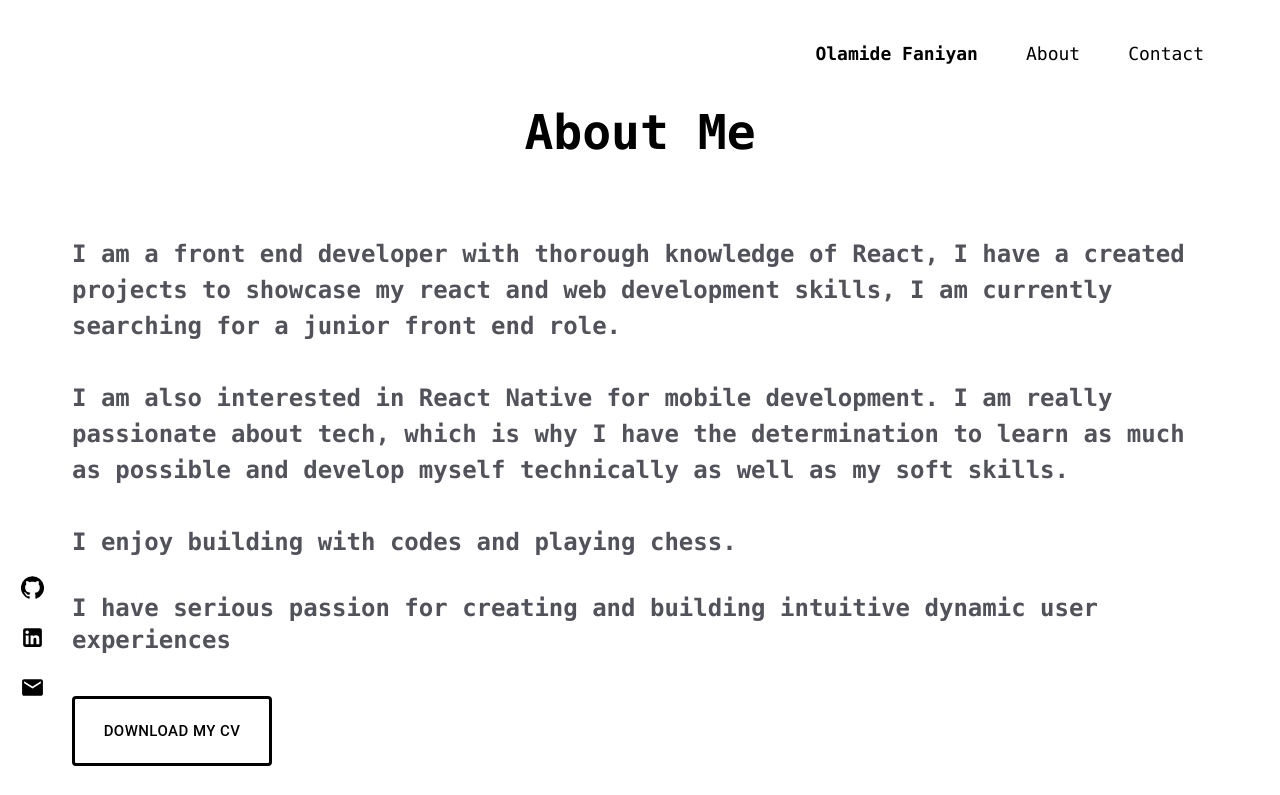
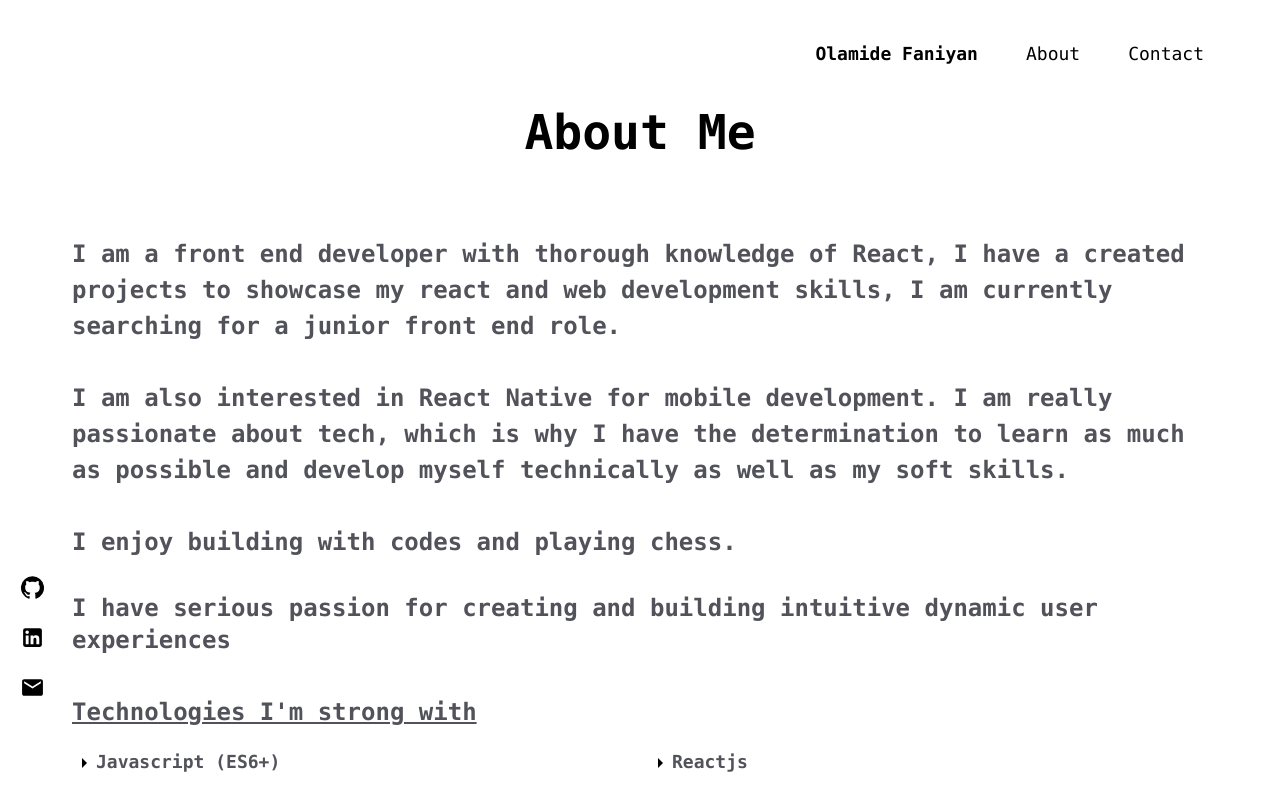
Before and after one commit to Pajimo/olamidefaniyan, a React (Create React App) app: page /about in a window 1280 px wide. Shown: the top 795 px of the page. Built offline with nearby package versions, Linux system fonts and the light colour scheme; no server answers.

Commit message:
Update About.jsx

```diff
--- a/src/components/About.jsx
+++ b/src/components/About.jsx
@@ -33,21 +33,6 @@ const About = () => {
                   dynamic user experiences
                 </p>
                 <div className="mt-10">
-                  <a href={cv} download>
-                    <Button
-                      size="large"
-                      variant="outlined"
-                      style={{
-                        color: "black",
-                        borderColor: "black",
-                        borderWidth: 3,
-                        width: 200,
-                        height: 70,
-                      }}
-                    >
-                      Download my CV{" "}
-                    </Button>
-                  </a>
                   <div className="mt-10">
                     {" "}
                     <p className="underline">Technologies I'm strong with</p>
```
